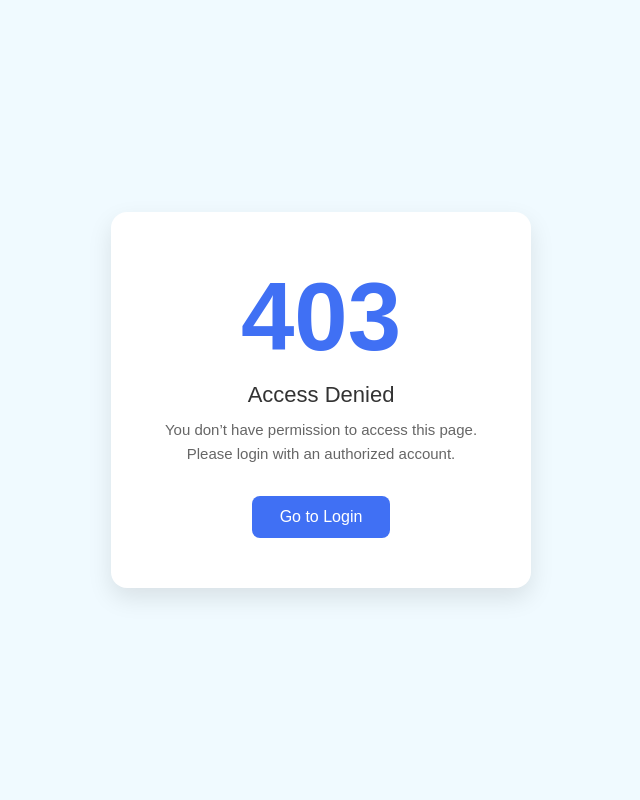
After one commit to ismailwcw/dreammarketbd, a PHP site: page /backend/includes/403.php in a window 1280 px wide. The commit adds this page. Shown: the whole page, without its empty margins (319-959 px from the left). Run offline with PHP 8.4, Linux system fonts and the light colour scheme.

Commit message:
Resolve merge conflicts user control 403 page or error add

```diff
--- /dev/null
+++ b/backend/includes/403.php
@@ -0,0 +1,91 @@
+<!DOCTYPE html>
+<html lang="en">
+<head>
+    <meta charset="UTF-8">
+    <title>403 | Access Denied</title>
+    <meta name="viewport" content="width=device-width, initial-scale=1.0">
+
+    <style>
+        :root{
+            --primary:#4070f4;
+            --bg:#f0faff;
+            --dark:#333;
+            --white:#fff;
+        }
+
+        *{
+            margin:0;
+            padding:0;
+            box-sizing:border-box;
+            font-family:"Poppins", sans-serif;
+        }
+
+        body{
+            min-height:100vh;
+            display:flex;
+            align-items:center;
+            justify-content:center;
+            background:var(--bg);
+        }
+
+        .error-card{
+            background:var(--white);
+            padding:50px 40px;
+            border-radius:16px;
+            max-width:420px;
+            width:90%;
+            text-align:center;
+            box-shadow:0 10px 25px rgba(0,0,0,0.1);
+        }
+
+        .error-code{
+            font-size:96px;
+            font-weight:700;
+            color:var(--primary);
+        }
+
+        .error-title{
+            font-size:22px;
+            margin:10px 0;
+            color:var(--dark);
+        }
+
+        .error-text{
+            font-size:15px;
+            color:#666;
+            margin-bottom:30px;
+            line-height:1.6;
+        }
+
+        .btn{
+            display:inline-block;
+            padding:12px 28px;
+            background:var(--primary);
+            color:#fff;
+            text-decoration:none;
+            border-radius:8px;
+            font-weight:500;
+            transition:0.3s;
+        }
+
+        .btn:hover{
+            opacity:0.9;
+            transform:translateY(-1px);
+        }
+    </style>
+</head>
+<body>
+
+    <div class="error-card">
+        <div class="error-code">403</div>
+        <div class="error-title">Access Denied</div>
+        <p class="error-text">
+            You don’t have permission to access this page.<br>
+            Please login with an authorized account.
+        </p>
+
+        <a href="/login" class="btn">Go to Login</a>
+    </div>
+
+</body>
+</html>
--- a/backend/login.php
+++ b/backend/login.php
@@ -6,9 +6,9 @@ session_start();
 if(isset($_SESSION['userlogin'])){
   $user = $_SESSION['userlogin']; // retrieve user from session
   if ($user['roles'] !== 'admin') {
-                         var_dump($user['roles']);
-                          http_response_code(403);
-                          exit('Access denied: Admin only');
+                         http_response_code(403);
+                          require_once __DIR__ . '/includes/403.php';
+                          exit;
                       }
     else{header("Location: /admin"); // redirect to dashboard
     exit;}
```
